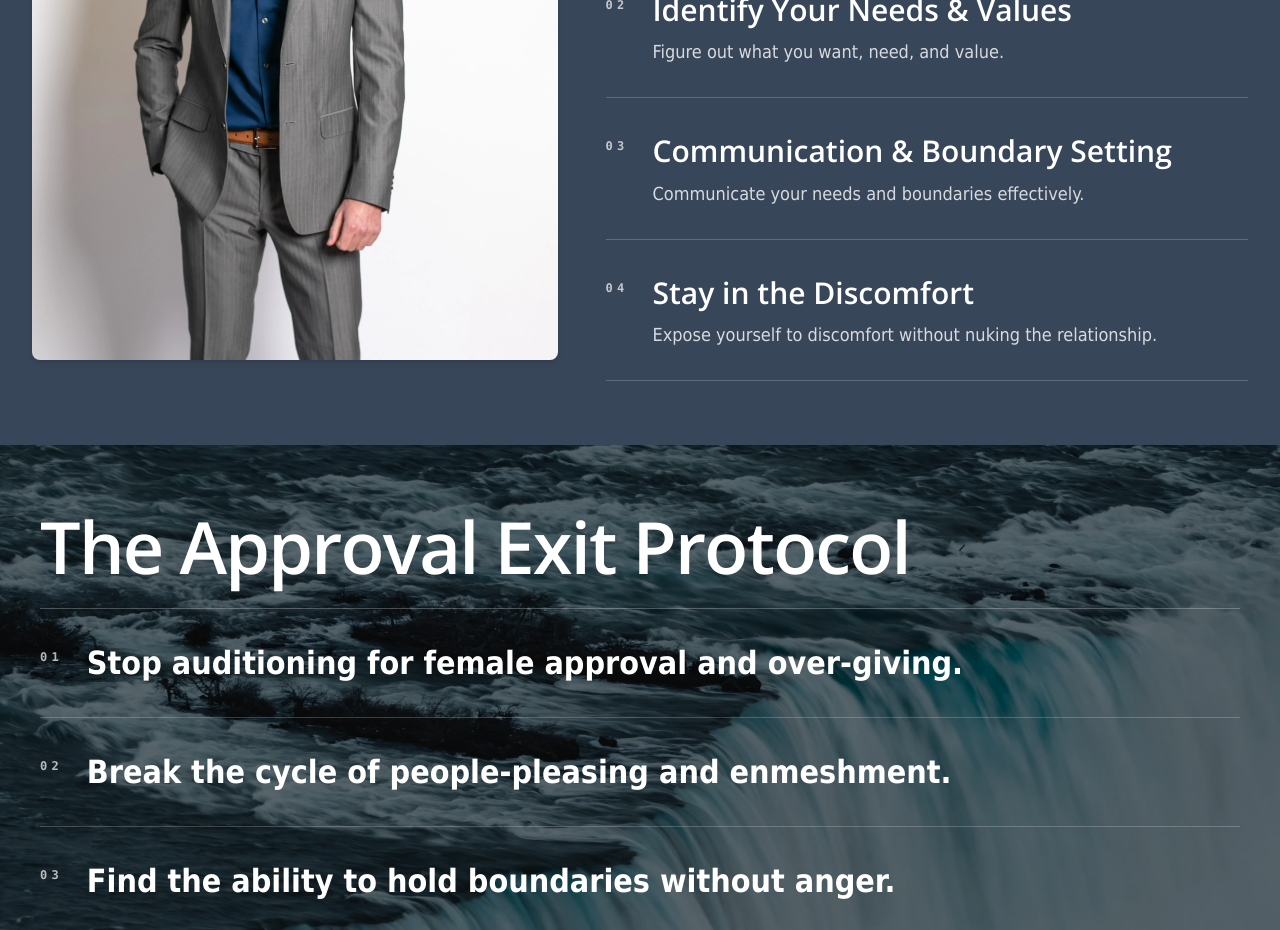
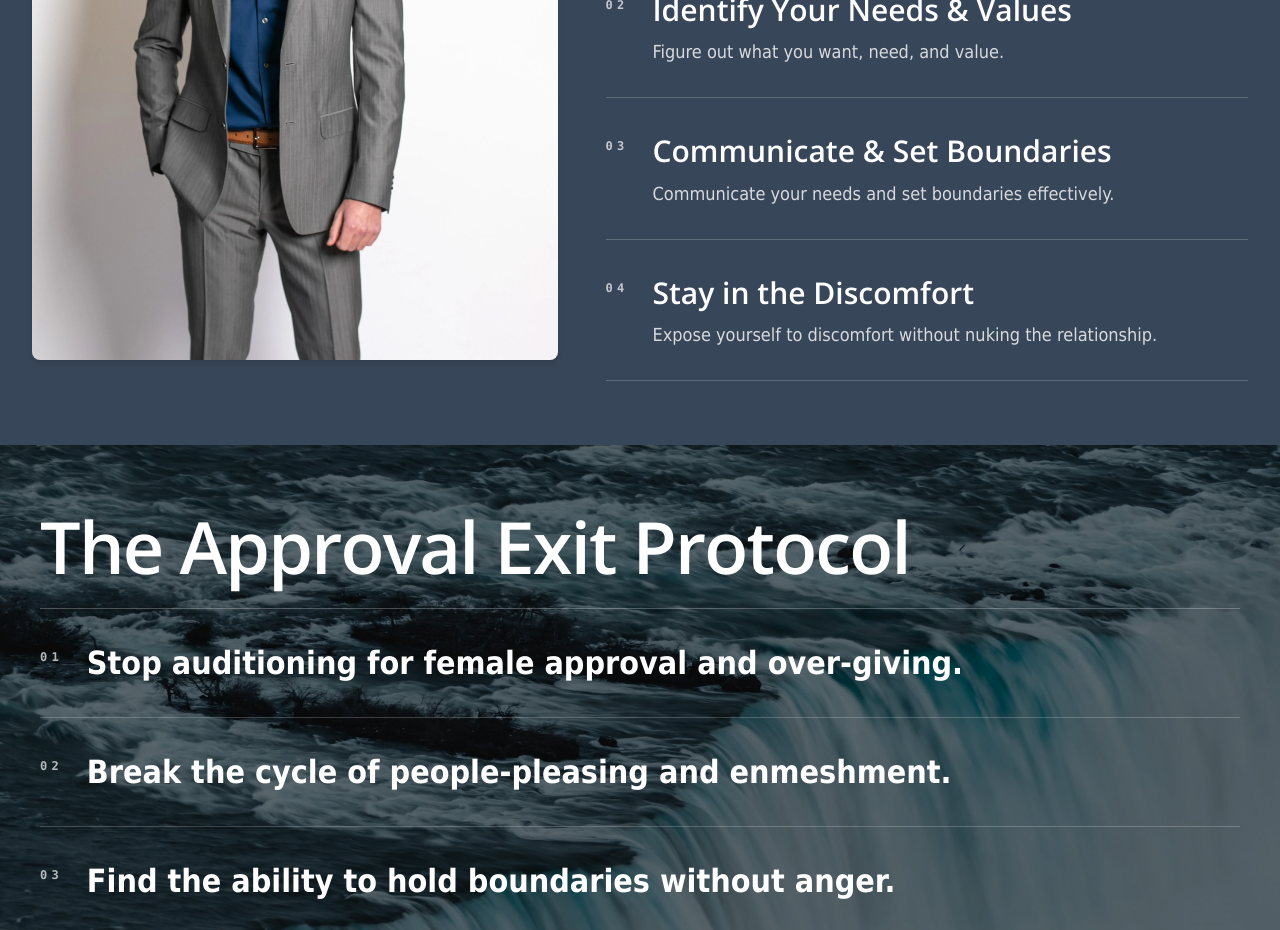
Before and after one commit to michaelzick/michaelzick.com, a Next.js app: page / in a window 1280 px wide. Shown: the part 3320-4250 px from the top of the page. Built offline with nearby package versions, Linux system fonts and the light colour scheme; no server answers.

Commit message:
changed framework section text

```diff
--- a/components/sections/SpecialtiesSection.tsx
+++ b/components/sections/SpecialtiesSection.tsx
@@ -16,7 +16,7 @@ export function SpecialtiesSection({ sectionRef, titleRef, scrollMarginTop, isVi
   const specialties = [
     { title: 'Examine Parental Relationships', desc: 'Understand how your upbringing influences you.' },
     { title: 'Identify Your Needs & Values', desc: 'Figure out what you want, need, and value.' },
-    { title: 'Communication & Boundary Setting', desc: 'Communicate your needs and boundaries effectively.' },
+    { title: 'Communicate & Set Boundaries', desc: 'Communicate your needs and set boundaries effectively.' },
     { title: 'Stay in the Discomfort', desc: 'Expose yourself to discomfort without nuking the relationship.' },
   ];
   const { setRef: setImageRef, visibleStates: imageVisible } = useFadeInOnScroll(1, 0.3);
```
